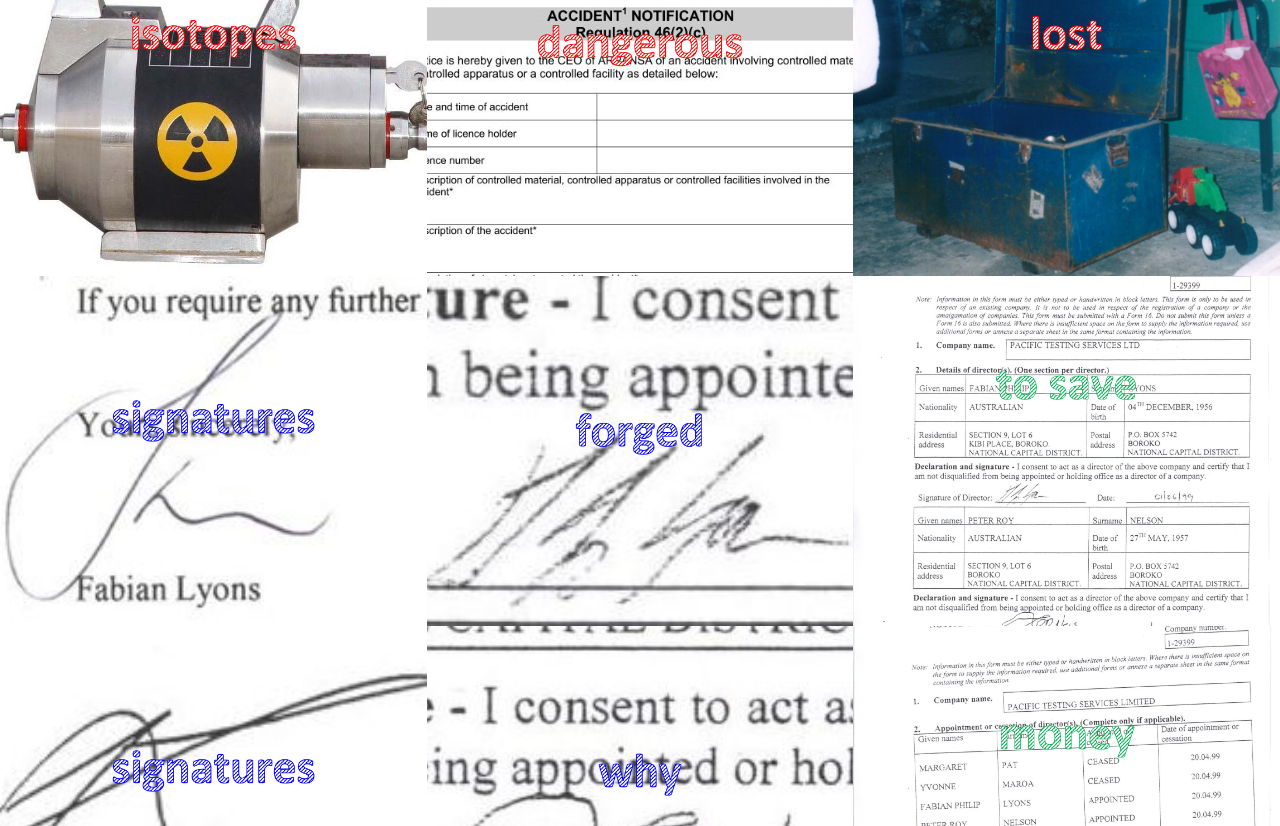
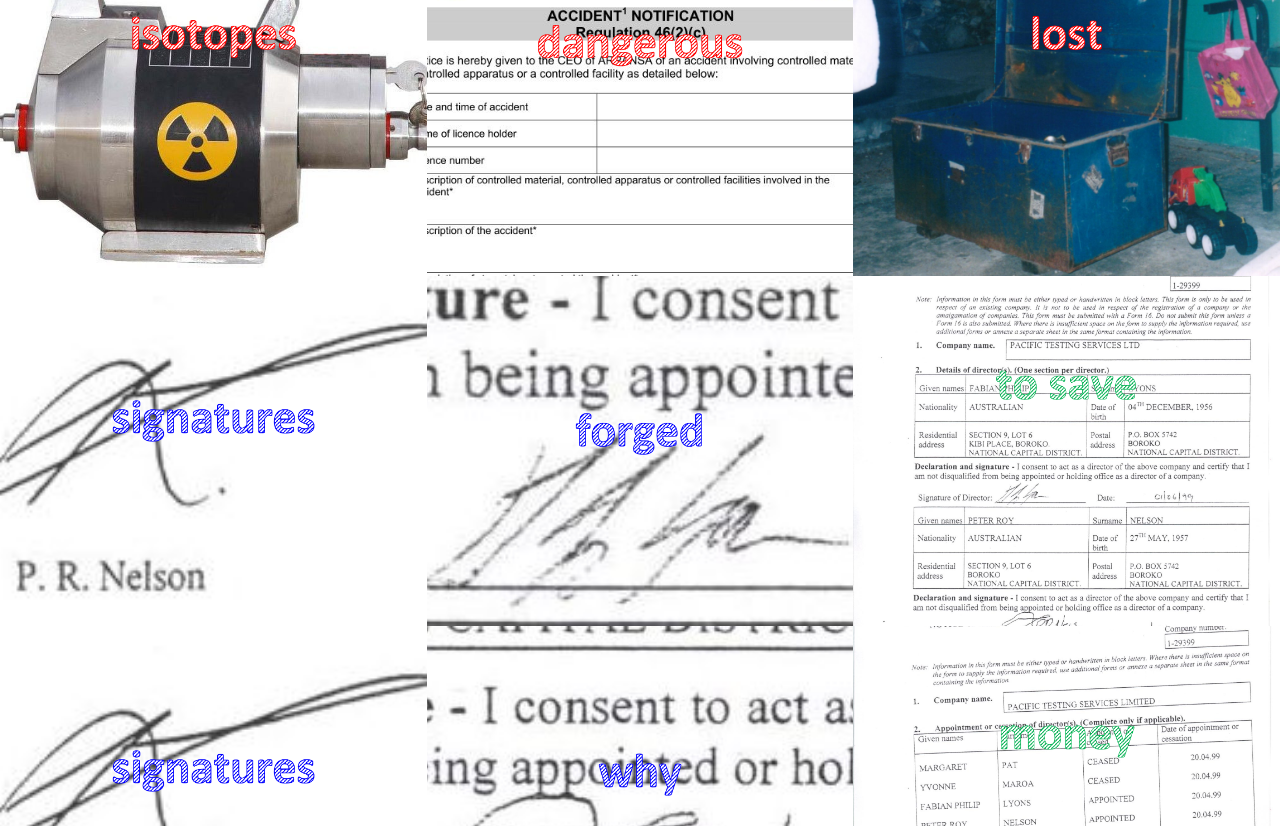
Before and after one commit to DickTurpin-highwayman/lost-isotopes-in-PNG, a plain HTML site: page index.html in a window 1280 px wide. Shown: the part 523-1349 px from the top of the page. Drawn offline with Linux system fonts and the light colour scheme.

Commit message:
Update index.html

```diff
--- a/index.html
+++ b/index.html
@@ -124,7 +124,7 @@
         </div>
 
         <div class="portfolio-item-wrapper">
-          <div class="portfolio-img-background" style="background-image:url(images/signature-FL.JPG)"></div>
+          <div class="portfolio-img-background" style="background-image:url(images/signature-PL.JPG)"></div>
           <div class="img-text-wrapper">
             <div class="logo-wrapper">
               <img src="images/logos/signatures.png" alt="">
```
